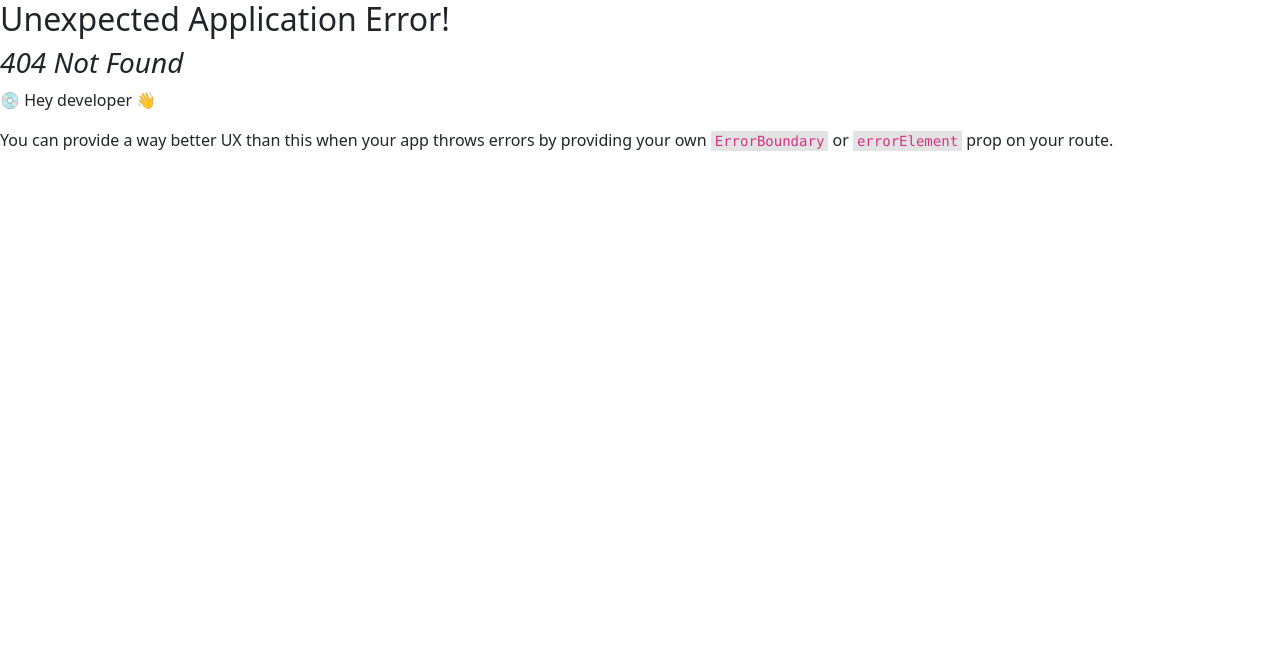
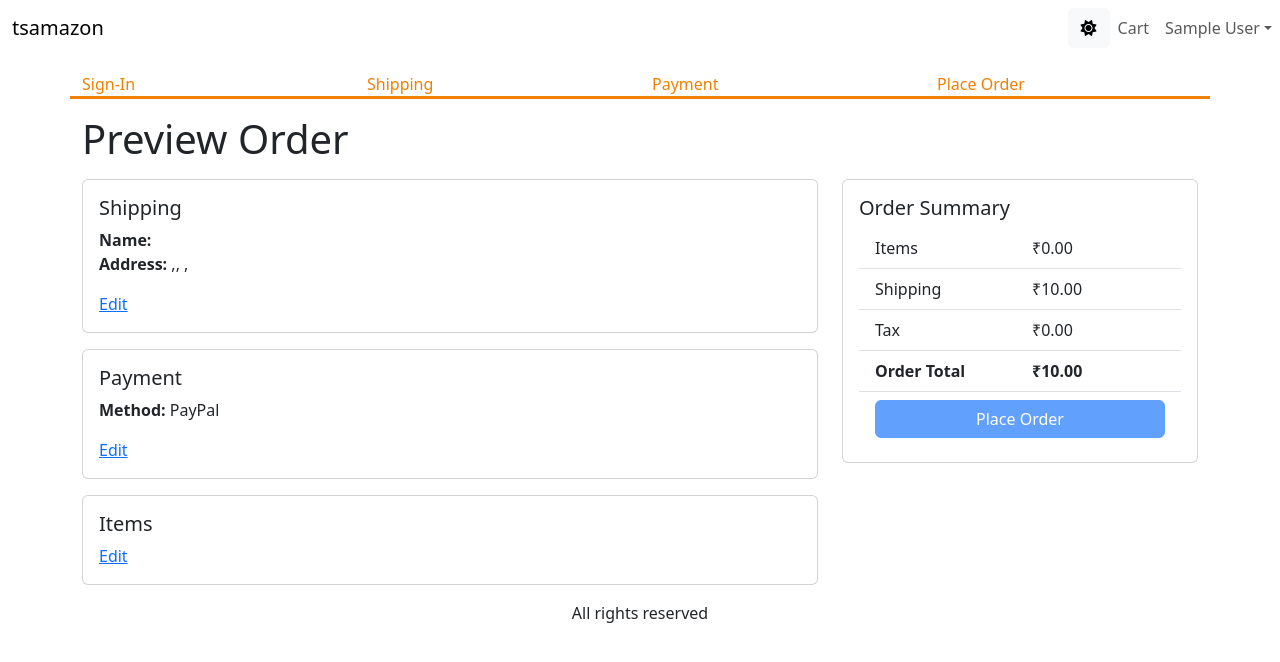
Before and after one commit to Sameer-1903/React-TypeScript-Amazon, a React (Vite) app in the folder frontend/: page /placeorder in a window 1280 px wide. Before the commit this address had no page. Shown: the top 662 px of the page. Built offline with nearby package versions, Linux system fonts and the light colour scheme; sample sign-in values are in the browser's storage.

Commit message:
Create-Place-Order-Page

```diff
--- a/frontend/src/Store.tsx
+++ b/frontend/src/Store.tsx
@@ -37,9 +37,10 @@
   }
 
 }
-  type Action =  { type: 'SWITCH_MODE' }
+type Action = { type: 'SWITCH_MODE' }
   | { type: 'CART_ADD_ITEM'; payload: CartItem }
   | { type: 'CART_REMOVE_ITEM'; payload: CartItem }
+  | { type: 'CART_CLEAR' }
   | { type: 'USER_SIGNIN'; payload: UserInfo }
   | { type: 'USER_SIGNOUT' }
   | { type: 'SAVE_SHIPPING_ADDRESS'; payload: ShippingAddress }
@@ -72,6 +73,9 @@
       localStorage.setItem('cartItems', JSON.stringify(cartItems))
       return { ...state, cart: { ...state.cart, cartItems } }
     }
+
+    case 'CART_CLEAR':
+      return { ...state, cart: { ...state.cart, cartItems: [] } }
 
     case 'USER_SIGNIN':
       return { ...state, userInfo: action.payload }
--- a/frontend/src/apiClient.ts
+++ b/frontend/src/apiClient.ts
@@ -7,4 +7,18 @@
     },
 })
 
+apiClient.interceptors.request.use(
+    async (config) => {
+      if (localStorage.getItem('userInfo'))
+        config.headers.authorization = `Bearer ${
+          JSON.parse(localStorage.getItem('userInfo')!).token
+        }`
+
+      return config
+    },
+    (error) => {
+      Promise.reject(error)
+    }
+  )
+
 export default apiClient
--- /dev/null
+++ b/frontend/src/components/ProtectedRoute.tsx
@@ -0,0 +1,15 @@
+import { useContext } from "react"
+import { Store } from "../Store"
+import { Navigate, Outlet } from "react-router-dom"
+
+export default function ProtectedRoute() {
+    const {
+      state: { userInfo },
+    } = useContext(Store)
+
+    if (userInfo) {
+      return <Outlet />
+    } else {
+      return <Navigate to="/signin" />
+    }
+  }
--- /dev/null
+++ b/frontend/src/hooks/orderHooks.ts
@@ -0,0 +1,24 @@
+import { useMutation , UseMutationResult} from "@tanstack/react-query"
+import { CartItem, ShippingAddress } from "../types/Cart"
+import apiClient from "../apiClient"
+import { Order } from "../types/Order"
+
+
+export const useCreateOrderMutation = () =>
+              useMutation({
+                mutationFn: async (order: {
+                  orderItems: CartItem[]
+                  shippingAddress: ShippingAddress
+                  paymentMethod: string
+                  itemsPrice: number
+                  shippingPrice: number
+                  taxPrice: number
+                  totalPrice: number
+                }) =>
+                  (
+                    await apiClient.post<{ message: string; order: Order }>(
+                      `api/orders`,
+                      order
+                    )
+                  ).data,
+              })
--- a/frontend/src/main.tsx
+++ b/frontend/src/main.tsx
@@ -21,6 +21,8 @@
 import SignupPage from './pages/SignupPage.tsx'
 import ShippingAddressPage from './pages/ShippingAddressPage.tsx'
 import PaymentMethodPage from './pages/PaymentMethodPage.tsx'
+import ProtectedRoute from './components/ProtectedRoute.tsx'
+import PlaceOrderPage from './pages/PlaceOrderPage.tsx'
 
 
 const queryClient = new QueryClient();
@@ -33,8 +35,12 @@
       <Route path="/cart" element={<CartPage />} />
       <Route path="/signin" element={<SigninPage />} />
       <Route path="/signup" element={<SignupPage />} />
-      <Route path="shipping" element={<ShippingAddressPage />} />
-      <Route path="payment" element={<PaymentMethodPage />} />
+      <Route path="" element={<ProtectedRoute />}>
+        <Route path="shipping" element={<ShippingAddressPage />} />
+        <Route path="payment" element={<PaymentMethodPage />} />
+        <Route path="/placeorder" element={<PlaceOrderPage />} />
+      </Route>
+
 
       {/* <Route path="dashboard" element={<Dashboard />} /> */}
       {/* ... etc. */}
--- /dev/null
+++ b/frontend/src/pages/PlaceOrderPage.tsx
@@ -0,0 +1,166 @@
+import { useContext, useEffect } from 'react'
+import { Button, Card, Col, ListGroup, Row } from 'react-bootstrap'
+import { Helmet } from 'react-helmet-async'
+import { Link, useNavigate } from 'react-router-dom'
+import { toast } from 'react-toastify'
+import CheckoutSteps from '../components/CheckoutSteps'
+import LoadingBox from '../components/LoadingBox'
+import { useCreateOrderMutation } from '../hooks/orderHooks'
+import { Store } from '../Store'
+import { ApiError } from '../types/ApiError'
+import { getError } from '../utils'
+
+export default function PlaceOrderPage() {
+  const navigate = useNavigate()
+
+  const { state, dispatch } = useContext(Store)
+  const { cart, userInfo } = state
+
+  const round2 = (num: number) => Math.round(num * 100 + Number.EPSILON) / 100 // 123.2345 => 123.23
+
+  cart.itemsPrice = round2(
+    cart.cartItems.reduce((a, c) => a + c.quantity * c.price, 0)
+  )
+  cart.shippingPrice = cart.itemsPrice > 100 ? round2(0) : round2(10)
+  cart.taxPrice = round2(0.15 * cart.itemsPrice)
+  cart.totalPrice = cart.itemsPrice + cart.shippingPrice + cart.taxPrice
+
+  const { mutateAsync: createOrder, isLoading } = useCreateOrderMutation()
+
+  const placeOrderHandler = async () => {
+    try {
+      const data = await createOrder({
+        orderItems: cart.cartItems,
+        shippingAddress: cart.shippingAddress,
+        paymentMethod: cart.paymentMethod,
+        itemsPrice: cart.itemsPrice,
+        shippingPrice: cart.shippingPrice,
+        taxPrice: cart.taxPrice,
+        totalPrice: cart.totalPrice,
+      })
+      dispatch({ type: 'CART_CLEAR' })
+      localStorage.removeItem('cartItems')
+      navigate(`/order/${data.order._id}`)
+    } catch (err) {
+      toast.error(getError(err as ApiError))
+    }
+  }
+
+  useEffect(() => {
+    if (!cart.paymentMethod) {
+      navigate('/payment')
+    }
+  }, [cart, navigate])
+
+  return (
+    <div>
+      <CheckoutSteps step1 step2 step3 step4></CheckoutSteps>
+      <Helmet>
+        <title>Preview Order</title>
+      </Helmet>
+      <h1 className="my-3">Preview Order</h1>
+      <Row>
+        <Col md={8}>
+          <Card className="mb-3">
+            <Card.Body>
+              <Card.Title>Shipping</Card.Title>
+              <Card.Text>
+                <strong>Name:</strong> {cart.shippingAddress.fullName} <br />
+                <strong>Address: </strong> {cart.shippingAddress.address},
+                {cart.shippingAddress.city}, {cart.shippingAddress.postalCode},
+                {cart.shippingAddress.country}
+              </Card.Text>
+              <Link to="/shipping">Edit</Link>
+            </Card.Body>
+          </Card>
+
+          <Card className="mb-3">
+            <Card.Body>
+              <Card.Title>Payment</Card.Title>
+              <Card.Text>
+                <strong>Method:</strong> {cart.paymentMethod}
+              </Card.Text>
+              <Link to="/payment">Edit</Link>
+            </Card.Body>
+          </Card>
+
+          <Card className="mb-3">
+            <Card.Body>
+              <Card.Title>Items</Card.Title>
+              <ListGroup variant="flush">
+                {cart.cartItems.map((item) => (
+                  <ListGroup.Item key={item._id}>
+                    <Row className="align-items-center">
+                      <Col md={6}>
+                        <img
+                          src={item.image}
+                          alt={item.name}
+                          className="img-fluid rounded thumbnail"
+                        ></img>{' '}
+                        <Link to={`/product/${item.slug}`}>{item.name}</Link>
+                      </Col>
+                      <Col md={3}>
+                        <span>{item.quantity}</span>
+                      </Col>
+                      <Col md={3}>₹{item.price}</Col>
+                    </Row>
+                  </ListGroup.Item>
+                ))}
+              </ListGroup>
+              <Link to="/cart">Edit</Link>
+            </Card.Body>
+          </Card>
+        </Col>
+        <Col md={4}>
+          <Card>
+            <Card.Body>
+              <Card.Title>Order Summary</Card.Title>
+              <ListGroup variant="flush">
+                <ListGroup.Item>
+                  <Row>
+                    <Col>Items</Col>
+                    <Col>₹{cart.itemsPrice.toFixed(2)}</Col>
+                  </Row>
+                </ListGroup.Item>
+                <ListGroup.Item>
+                  <Row>
+                    <Col>Shipping</Col>
+                    <Col>₹{cart.shippingPrice.toFixed(2)}</Col>
+                  </Row>
+                </ListGroup.Item>
+                <ListGroup.Item>
+                  <Row>
+                    <Col>Tax</Col>
+                    <Col>₹{cart.taxPrice.toFixed(2)}</Col>
+                  </Row>
+                </ListGroup.Item>
+                <ListGroup.Item>
+                  <Row>
+                    <Col>
+                      <strong> Order Total</strong>
+                    </Col>
+                    <Col>
+                      <strong>₹{cart.totalPrice.toFixed(2)}</strong>
+                    </Col>
+                  </Row>
+                </ListGroup.Item>
+                <ListGroup.Item>
+                  <div className="d-grid">
+                    <Button
+                      type="button"
+                      onClick={placeOrderHandler}
+                      disabled={cart.cartItems.length === 0 || isLoading}
+                    >
+                      Place Order
+                    </Button>
+                    {isLoading && <LoadingBox></LoadingBox>}
+                  </div>
+                </ListGroup.Item>
+              </ListGroup>
+            </Card.Body>
+          </Card>
+        </Col>
+      </Row>
+    </div>
+  )
+}
--- a/frontend/src/pages/ProductPage.tsx
+++ b/frontend/src/pages/ProductPage.tsx
@@ -1,7 +1,7 @@
 import React, { useContext } from 'react'
 import { Helmet } from 'react-helmet-async'
 import { Navigate, useNavigate, useParams } from 'react-router-dom'
-import { useGetProductDetailsBySlugQuery } from '../hooks/ProductHooks'
+import { useGetProductDetailsBySlugQuery } from '../hooks/productHooks'
 import LoadingBox from '../components/LoadingBox'
 import MessageBox from '../components/MessageBox'
 import { getError, convertProductToCartItem } from '../utils';
--- /dev/null
+++ b/frontend/src/types/Order.ts
@@ -0,0 +1,19 @@
+import { CartItem, ShippingAddress } from './Cart'
+import { User } from './User'
+
+export type Order = {
+  _id: string
+  orderItems: CartItem[]
+  shippingAddress: ShippingAddress
+  paymentMethod: string
+  user: User
+  createdAt: string
+  isPaid: boolean
+  paidAt: string
+  isDelivered: boolean
+  deliveredAt: string
+  itemsPrice: number
+  shippingPrice: number
+  taxPrice: number
+  totalPrice: number
+}
```
Also changed, not shown: frontend/src/pages/HomePage.tsx (+5 -5 lines), frontend/src/types/User.ts (added, +7 -0 lines), 1 other file (tests, documents, lock files or other folders). Lines whose indentation alone changed are shown as unchanged.
